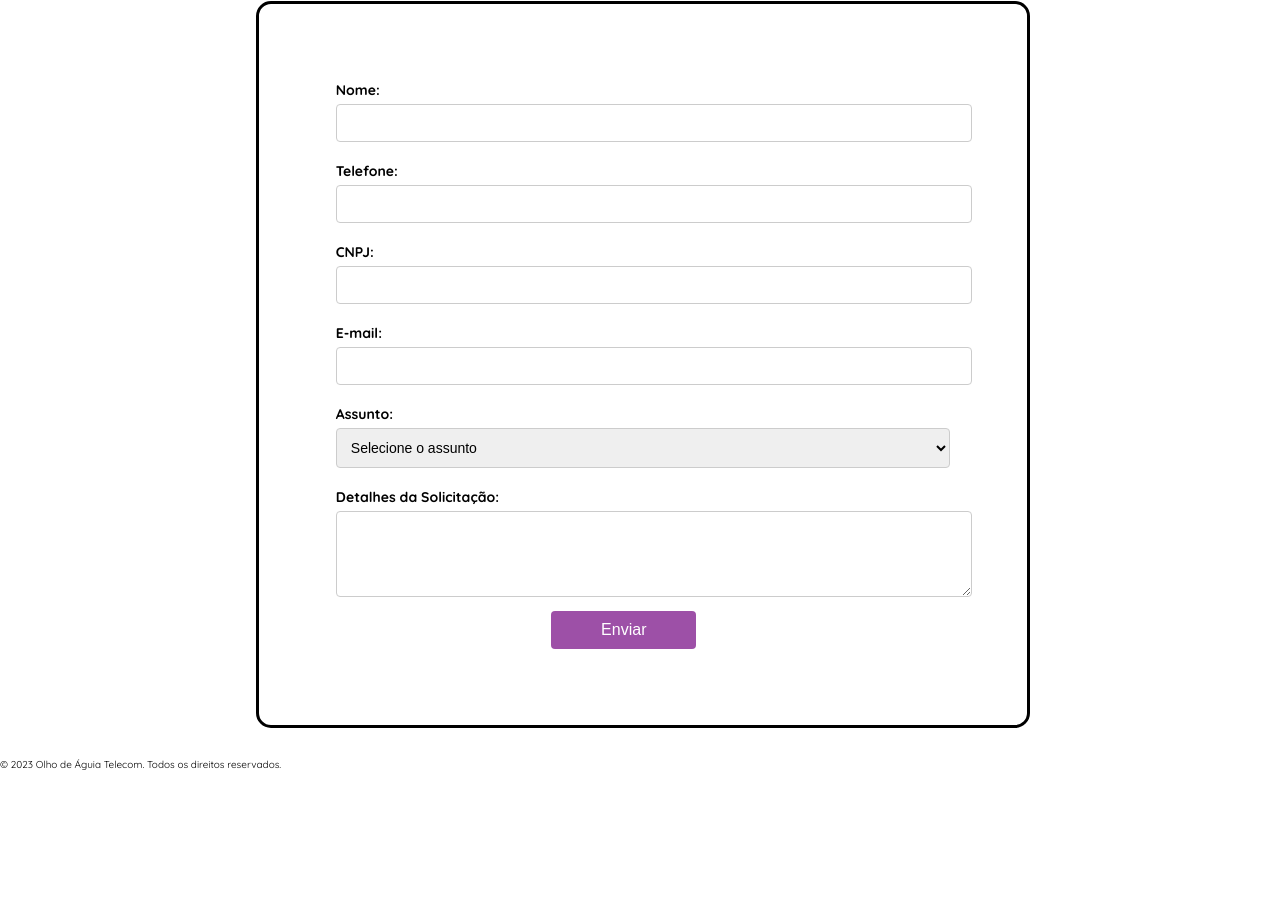
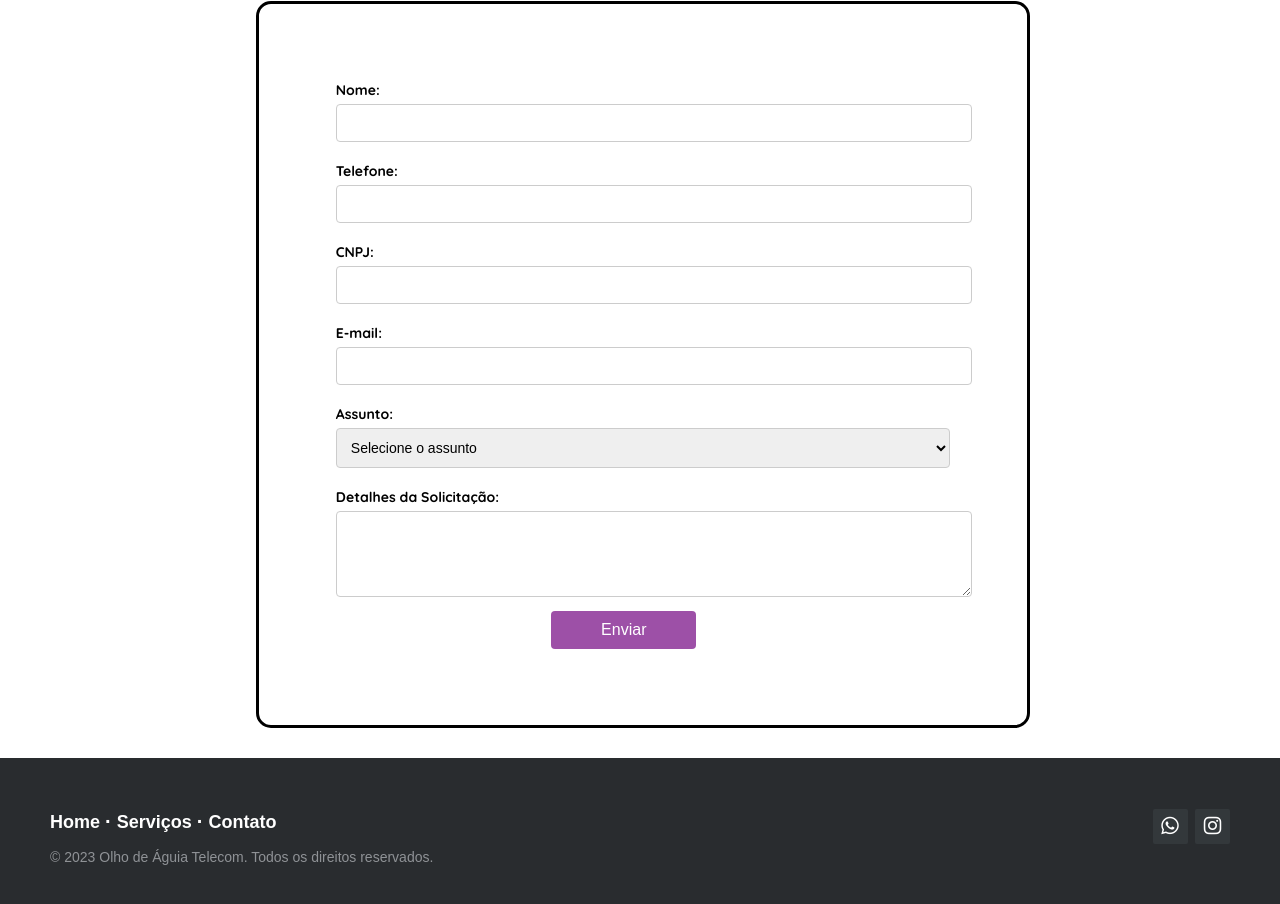
Before and after one commit to gustavonetto11/site-teste, a plain HTML site: page index.html in a window 1280 px wide. Shown: the part 1194-2098 px from the top of the page. Before the commit the page ends 1975 px from the top, so only its background shows below. Drawn offline with nearby package versions, Linux system fonts and the light colour scheme.

Commit message:
adicionado o footer e alguns efeitos em botões

```diff
--- a/index.html
+++ b/index.html
@@ -105,9 +105,20 @@
         </div>
     </section>
 
-    <footer>
-        <div class="container">
-          <p>&copy; 2023 Olho de Águia Telecom. Todos os direitos reservados.</p>
+    <footer class="footer-distributed">
+
+        <div class="footer-right">
+            <a href="#"><i class="fa fa-whatsapp"></i></a>
+            <a href="#"><i class="fa fa-instagram"></i></a>
+        </div>
+
+        <div class="footer-left">
+            <p class="footer-links">
+                <a class="link-1" href="#">Home</a>
+                <a href="#services">Serviços</a>
+                <a href="#contact">Contato</a>
+            </p>
+            <p>&copy; 2023 Olho de Águia Telecom. Todos os direitos reservados.</p>
         </div>
     </footer>
 
--- a/templates/style.css
+++ b/templates/style.css
@@ -28,6 +28,15 @@ a.text-logo{
     font-weight: 600;
     text-transform: uppercase;
 }
+
+a.text-logo:hover{
+    text-decoration: none;
+    font-size: 2.5em;
+    color: #9d50a7;
+    font-weight: bold;
+    text-transform: uppercase;
+}
+
 
 .logo_col {
     text-align: left;
@@ -64,7 +73,6 @@ a.text-logo{
 
 .nav div.main_list ul li a:hover {
     color: #9d50a7;
-    font-weight: bold;
 }
 
 
@@ -143,7 +151,7 @@ a.text-logo{
         right: 0;
         left: 0;
         bottom: 0;
-        background-color: #000000;
+        background-color: #33383b;
         /*same background color of navbar*/
         background-position: center top;
     }
@@ -357,7 +365,7 @@ a.text-logo{
 
 .affix {
     padding: 0;
-    background-color: #000000;
+    background-color: #33383b;
 }
 
 .myH2 {
@@ -450,6 +458,11 @@ a.text-logo{
     cursor: pointer;
   }
 
+  .form-button button:hover {
+    font-weight: bolder;
+    background-color: #9c43a8;
+  }
+
   /* Estilos adicionais para tornar o formulário responsivo em dispositivos móveis */
   @media (max-width: 768px) {
     .form-group {
@@ -485,3 +498,95 @@ a.text-logo{
         width: 100%;
     }
   }
+
+  .footer-distributed {
+    background-color: #292c2f;
+    box-shadow: 0 1px 1px 0 rgba(0, 0, 0, 0.12);
+    box-sizing: border-box;
+    width: 100%;
+    text-align: left;
+    font: normal 16px sans-serif;
+    padding: 45px 50px;
+  }
+
+  .footer-distributed .footer-left p {
+    color: #8f9296;
+    font-size: 14px;
+    margin: 0;
+  }
+  /* Footer links */
+
+  .footer-distributed p.footer-links {
+    font-size: 18px;
+    font-weight: bold;
+    color: #ffffff;
+    margin: 0 0 10px;
+    padding: 0;
+    transition: ease .25s;
+  }
+
+  .footer-distributed p.footer-links a {
+    display: inline-block;
+    line-height: 1.8;
+    text-decoration: none;
+    color: inherit;
+    transition: ease .25s;
+  }
+
+  .footer-distributed .footer-links a:before {
+    content: "·";
+    font-size: 20px;
+    left: 0;
+    color: #fff;
+    display: inline-block;
+    padding-right: 5px;
+  }
+
+  .footer-distributed .footer-links .link-1:before {
+    content: none;
+  }
+
+  .footer-distributed .footer-right {
+    float: right;
+    margin-top: 6px;
+    max-width: 180px;
+  }
+
+  .footer-distributed .footer-right a {
+    display: inline-block;
+    width: 35px;
+    height: 35px;
+    background-color: #33383b;
+    border-radius: 2px;
+    font-size: 20px;
+    color: #ffffff;
+    text-align: center;
+    line-height: 35px;
+    margin-left: 3px;
+    transition:all .25s;
+  }
+
+  .footer-distributed .footer-right a:hover{
+    color: #9d50a7;
+    transform:scale(1.1);
+    -webkit-transform:scale(1.1);
+}
+
+  .footer-distributed p.footer-links a:hover{
+    color:#9d50a7;
+}
+
+  /* Media Queries */
+
+  @media (max-width: 600px) {
+    .footer-distributed .footer-left, .footer-distributed .footer-right {
+      text-align: center;
+    }
+    .footer-distributed .footer-right {
+      float: none;
+      margin: 0 auto 20px;
+    }
+    .footer-distributed .footer-left p.footer-links {
+      line-height: 1.8;
+    }
+  }
```
